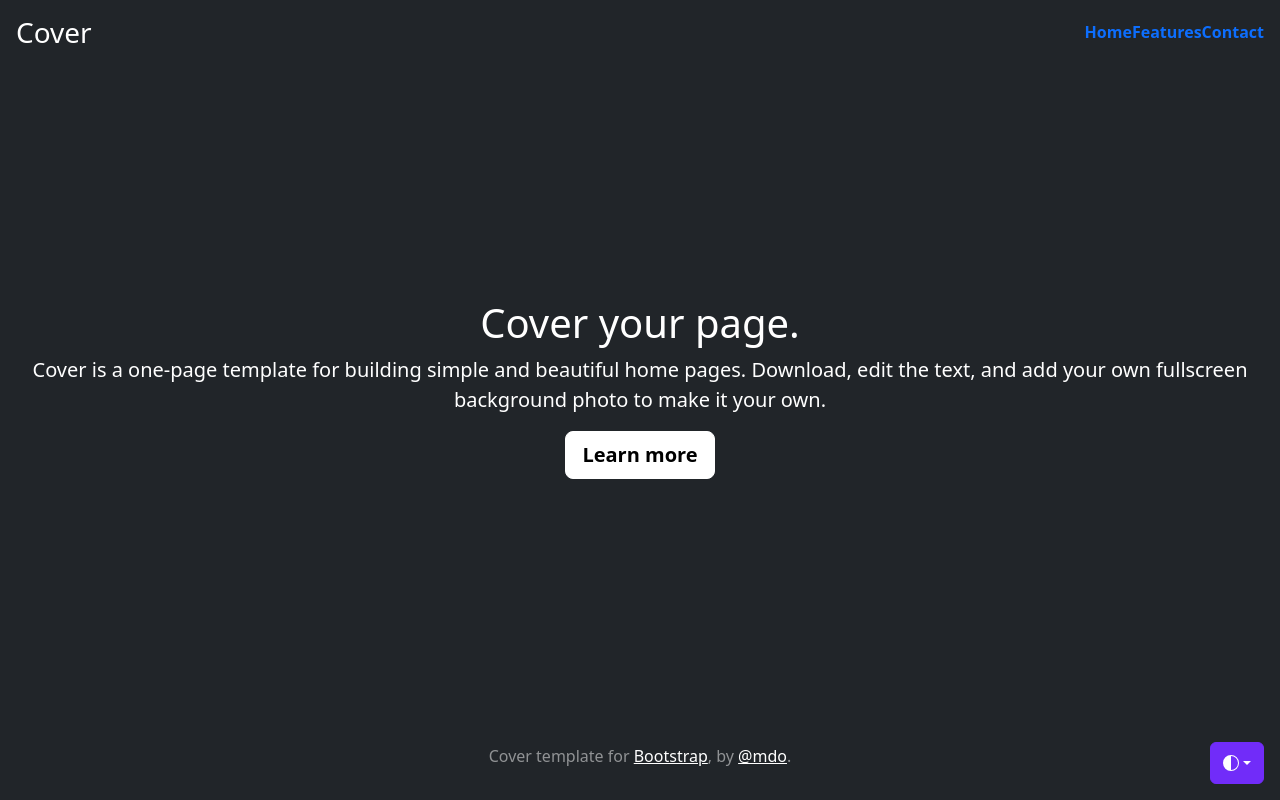
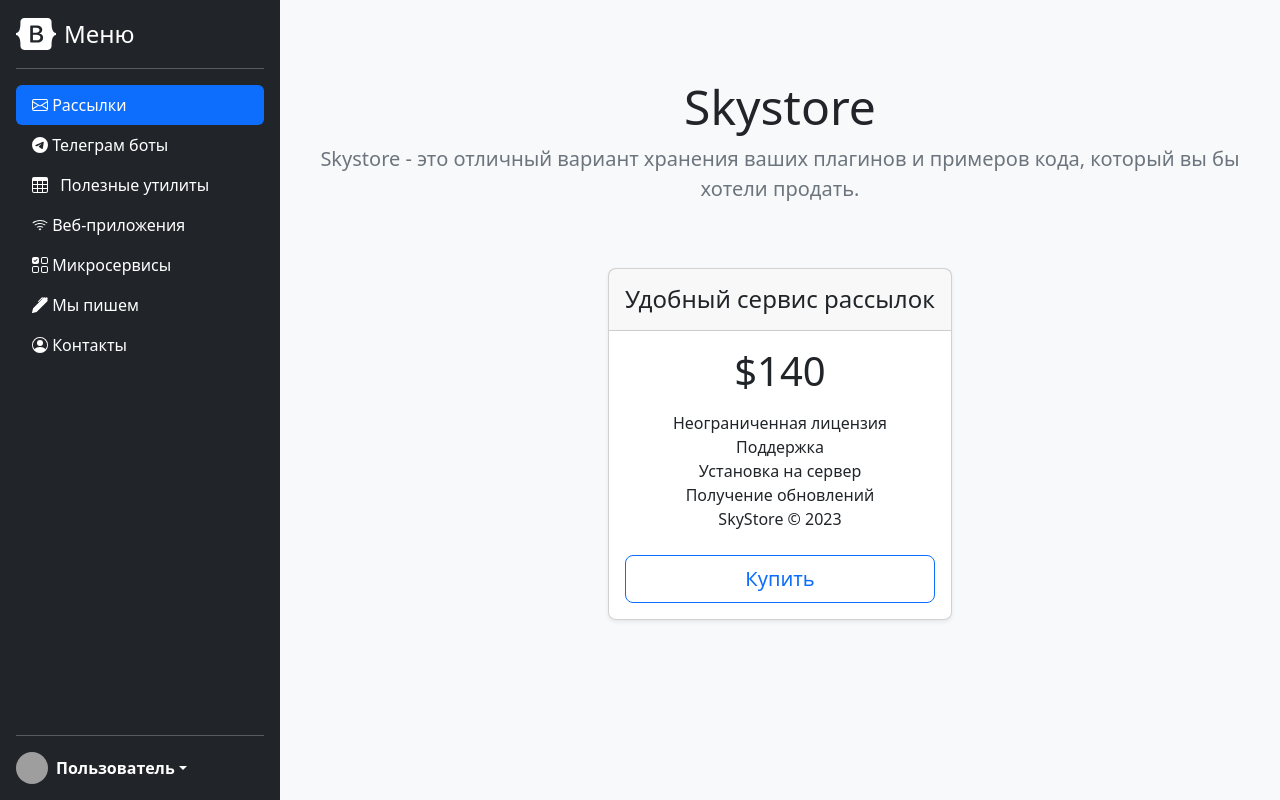
Before and after one commit to AlisaV365/projectDjango, a Django app: page /home/ in a window 1280 px wide. Run offline with Django 4.2, Linux system fonts and the light colour scheme; some libraries are stand-ins or nearby versions; grey boxes are pictures that could not be loaded.

Commit message:
страница home

```diff
--- a/catalog/templates/catalog/home.html
+++ b/catalog/templates/catalog/home.html
@@ -1,187 +1,177 @@
-{% load static %}
+
 <!doctype html>
-
-
-{%  block css_aditional %}
-{#    <link href="{% static '' %}css/bootstrap/min.css" rel="stylesheet">#}
-    <link href="{% static '' %}catalog/css/home.css" rel="stylesheet">
-{%  endblock %}
-
-
-<html lang="en" class="h-100" data-bs-theme="auto">
-  <head><script src="../assets/js/color-modes.js"></script>
-
+<html lang="en">
+  <head>
 	<meta charset="utf-8">
 	<meta name="viewport" content="width=device-width, initial-scale=1">
-    <meta name="description" content="">
-    <meta name="author" content="Mark Otto, Jacob Thornton, and Bootstrap contributors">
-    <meta name="generator" content="Hugo 0.112.5">
-    <title>Cover Template · Bootstrap v5.3</title>
-
-    <link rel="canonical" href="https://getbootstrap.com/docs/5.3/examples/cover/">
-
-
-
-
-
-<link href="../assets/dist/css/bootstrap.min.css" rel="stylesheet">
+	<title>Lesson 19.2 main</title>
+	<link href="https://cdn.jsdelivr.net/npm/bootstrap@5.3.0/dist/css/bootstrap.min.css" rel="stylesheet">
+	<script src="https://cdn.jsdelivr.net/npm/bootstrap@5.3.0/dist/js/bootstrap.bundle.min.js"></script>
 
 	  <style>
-      .bd-placeholder-img {
-        font-size: 1.125rem;
-        text-anchor: middle;
-        -webkit-user-select: none;
-        -moz-user-select: none;
-        user-select: none;
-      }
-
-      @media (min-width: 768px) {
-        .bd-placeholder-img-lg {
-          font-size: 3.5rem;
-        }
-      }
-
-      .b-example-divider {
-        width: 100%;
-        height: 3rem;
-        background-color: rgba(0, 0, 0, .1);
-        border: solid rgba(0, 0, 0, .15);
-        border-width: 1px 0;
-        box-shadow: inset 0 .5em 1.5em rgba(0, 0, 0, .1), inset 0 .125em .5em rgba(0, 0, 0, .15);
-      }
-
-      .b-example-vr {
-        flex-shrink: 0;
-        width: 1.5rem;
-        height: 100vh;
-      }
 
   		.bi {
 			vertical-align: -.125em;
 			fill: currentColor;
   		}
 
-      .nav-scroller {
-        position: relative;
-        z-index: 2;
-        height: 2.75rem;
+		body {
+		  min-height: 100vh;
+		  min-height: -webkit-fill-available;
+		}
+
+		html {
+		  height: -webkit-fill-available;
+		}
+
+		main {
+		  height: 100vh;
+		  height: -webkit-fill-available;
+		  max-height: 100vh;
+		  overflow-x: auto;
 		  overflow-y: hidden;
 		}
 
-      .nav-scroller .nav {
-        display: flex;
-        flex-wrap: nowrap;
-        padding-bottom: 1rem;
-        margin-top: -1px;
-        overflow-x: auto;
-        text-align: center;
-        white-space: nowrap;
-        -webkit-overflow-scrolling: touch;
-      }
-
-      .btn-bd-primary {
-        --bd-violet-bg: #712cf9;
-        --bd-violet-rgb: 112.520718, 44.062154, 249.437846;
-
-        --bs-btn-font-weight: 600;
-        --bs-btn-color: var(--bs-white);
-        --bs-btn-bg: var(--bd-violet-bg);
-        --bs-btn-border-color: var(--bd-violet-bg);
-        --bs-btn-hover-color: var(--bs-white);
-        --bs-btn-hover-bg: #6528e0;
-        --bs-btn-hover-border-color: #6528e0;
-        --bs-btn-focus-shadow-rgb: var(--bd-violet-rgb);
-        --bs-btn-active-color: var(--bs-btn-hover-color);
-        --bs-btn-active-bg: #5a23c8;
-        --bs-btn-active-border-color: #5a23c8;
-      }
-      .bd-mode-toggle {
-        z-index: 1500;
-      }
 	  </style>
 
+</head>
 
-    <!-- Custom styles for this template -->
-    <link href="cover.css" rel="stylesheet">
-  </head>
-  <body class="d-flex h-100 text-center text-bg-dark">
+
+  <body>
+
 <svg xmlns="http://www.w3.org/2000/svg" style="display: none;">
-      <symbol id="check2" viewBox="0 0 16 16">
-        <path d="M13.854 3.646a.5.5 0 0 1 0 .708l-7 7a.5.5 0 0 1-.708 0l-3.5-3.5a.5.5 0 1 1 .708-.708L6.5 10.293l6.646-6.647a.5.5 0 0 1 .708 0z"/>
+	<symbol id="bootstrap" viewBox="0 0 118 94">
+	  <title>Bootstrap</title>
+	  <path fill-rule="evenodd" clip-rule="evenodd" d="M24.509 0c-6.733 0-11.715 5.893-11.492 12.284.214 6.14-.064 14.092-2.066 20.577C8.943 39.365 5.547 43.485 0 44.014v5.972c5.547.529 8.943 4.649 10.951 11.153 2.002 6.485 2.28 14.437 2.066 20.577C12.794 88.106 17.776 94 24.51 94H93.5c6.733 0 11.714-5.893 11.491-12.284-.214-6.14.064-14.092 2.066-20.577 2.009-6.504 5.396-10.624 10.943-11.153v-5.972c-5.547-.529-8.934-4.649-10.943-11.153-2.002-6.484-2.28-14.437-2.066-20.577C105.214 5.894 100.233 0 93.5 0H24.508zM80 57.863C80 66.663 73.436 72 62.543 72H44a2 2 0 01-2-2V24a2 2 0 012-2h18.437c9.083 0 15.044 4.92 15.044 12.474 0 5.302-4.01 10.049-9.119 10.88v.277C75.317 46.394 80 51.21 80 57.863zM60.521 28.34H49.948v14.934h8.905c6.884 0 10.68-2.772 10.68-7.727 0-4.643-3.264-7.207-9.012-7.207zM49.948 49.2v16.458H60.91c7.167 0 10.964-2.876 10.964-8.281 0-5.406-3.903-8.178-11.425-8.178H49.948z"></path>
 	</symbol>
-      <symbol id="circle-half" viewBox="0 0 16 16">
-        <path d="M8 15A7 7 0 1 0 8 1v14zm0 1A8 8 0 1 1 8 0a8 8 0 0 1 0 16z"/>
+	<symbol id="home" viewBox="0 0 16 16">
+	  <path d="M8.354 1.146a.5.5 0 0 0-.708 0l-6 6A.5.5 0 0 0 1.5 7.5v7a.5.5 0 0 0 .5.5h4.5a.5.5 0 0 0 .5-.5v-4h2v4a.5.5 0 0 0 .5.5H14a.5.5 0 0 0 .5-.5v-7a.5.5 0 0 0-.146-.354L13 5.793V2.5a.5.5 0 0 0-.5-.5h-1a.5.5 0 0 0-.5.5v1.293L8.354 1.146zM2.5 14V7.707l5.5-5.5 5.5 5.5V14H10v-4a.5.5 0 0 0-.5-.5h-3a.5.5 0 0 0-.5.5v4H2.5z"/>
 	</symbol>
-      <symbol id="moon-stars-fill" viewBox="0 0 16 16">
-        <path d="M6 .278a.768.768 0 0 1 .08.858 7.208 7.208 0 0 0-.878 3.46c0 4.021 3.278 7.277 7.318 7.277.527 0 1.04-.055 1.533-.16a.787.787 0 0 1 .81.316.733.733 0 0 1-.031.893A8.349 8.349 0 0 1 8.344 16C3.734 16 0 12.286 0 7.71 0 4.266 2.114 1.312 5.124.06A.752.752 0 0 1 6 .278z"/>
-        <path d="M10.794 3.148a.217.217 0 0 1 .412 0l.387 1.162c.173.518.579.924 1.097 1.097l1.162.387a.217.217 0 0 1 0 .412l-1.162.387a1.734 1.734 0 0 0-1.097 1.097l-.387 1.162a.217.217 0 0 1-.412 0l-.387-1.162A1.734 1.734 0 0 0 9.31 6.593l-1.162-.387a.217.217 0 0 1 0-.412l1.162-.387a1.734 1.734 0 0 0 1.097-1.097l.387-1.162zM13.863.099a.145.145 0 0 1 .274 0l.258.774c.115.346.386.617.732.732l.774.258a.145.145 0 0 1 0 .274l-.774.258a1.156 1.156 0 0 0-.732.732l-.258.774a.145.145 0 0 1-.274 0l-.258-.774a1.156 1.156 0 0 0-.732-.732l-.774-.258a.145.145 0 0 1 0-.274l.774-.258c.346-.115.617-.386.732-.732L13.863.1z"/>
+	<symbol id="speedometer2" viewBox="0 0 16 16">
+	  <path d="M8 4a.5.5 0 0 1 .5.5V6a.5.5 0 0 1-1 0V4.5A.5.5 0 0 1 8 4zM3.732 5.732a.5.5 0 0 1 .707 0l.915.914a.5.5 0 1 1-.708.708l-.914-.915a.5.5 0 0 1 0-.707zM2 10a.5.5 0 0 1 .5-.5h1.586a.5.5 0 0 1 0 1H2.5A.5.5 0 0 1 2 10zm9.5 0a.5.5 0 0 1 .5-.5h1.5a.5.5 0 0 1 0 1H12a.5.5 0 0 1-.5-.5zm.754-4.246a.389.389 0 0 0-.527-.02L7.547 9.31a.91.91 0 1 0 1.302 1.258l3.434-4.297a.389.389 0 0 0-.029-.518z"/>
+	  <path fill-rule="evenodd" d="M0 10a8 8 0 1 1 15.547 2.661c-.442 1.253-1.845 1.602-2.932 1.25C11.309 13.488 9.475 13 8 13c-1.474 0-3.31.488-4.615.911-1.087.352-2.49.003-2.932-1.25A7.988 7.988 0 0 1 0 10zm8-7a7 7 0 0 0-6.603 9.329c.203.575.923.876 1.68.63C4.397 12.533 6.358 12 8 12s3.604.532 4.923.96c.757.245 1.477-.056 1.68-.631A7 7 0 0 0 8 3z"/>
 	</symbol>
-      <symbol id="sun-fill" viewBox="0 0 16 16">
-        <path d="M8 12a4 4 0 1 0 0-8 4 4 0 0 0 0 8zM8 0a.5.5 0 0 1 .5.5v2a.5.5 0 0 1-1 0v-2A.5.5 0 0 1 8 0zm0 13a.5.5 0 0 1 .5.5v2a.5.5 0 0 1-1 0v-2A.5.5 0 0 1 8 13zm8-5a.5.5 0 0 1-.5.5h-2a.5.5 0 0 1 0-1h2a.5.5 0 0 1 .5.5zM3 8a.5.5 0 0 1-.5.5h-2a.5.5 0 0 1 0-1h2A.5.5 0 0 1 3 8zm10.657-5.657a.5.5 0 0 1 0 .707l-1.414 1.415a.5.5 0 1 1-.707-.708l1.414-1.414a.5.5 0 0 1 .707 0zm-9.193 9.193a.5.5 0 0 1 0 .707L3.05 13.657a.5.5 0 0 1-.707-.707l1.414-1.414a.5.5 0 0 1 .707 0zm9.193 2.121a.5.5 0 0 1-.707 0l-1.414-1.414a.5.5 0 0 1 .707-.707l1.414 1.414a.5.5 0 0 1 0 .707zM4.464 4.465a.5.5 0 0 1-.707 0L2.343 3.05a.5.5 0 1 1 .707-.707l1.414 1.414a.5.5 0 0 1 0 .708z"/>
+	<symbol id="table" viewBox="0 0 16 16">
+	  <path d="M0 2a2 2 0 0 1 2-2h12a2 2 0 0 1 2 2v12a2 2 0 0 1-2 2H2a2 2 0 0 1-2-2V2zm15 2h-4v3h4V4zm0 4h-4v3h4V8zm0 4h-4v3h3a1 1 0 0 0 1-1v-2zm-5 3v-3H6v3h4zm-5 0v-3H1v2a1 1 0 0 0 1 1h3zm-4-4h4V8H1v3zm0-4h4V4H1v3zm5-3v3h4V4H6zm4 4H6v3h4V8z"/>
+	</symbol>
+	<symbol id="people-circle" viewBox="0 0 16 16">
+	  <path d="M11 6a3 3 0 1 1-6 0 3 3 0 0 1 6 0z"/>
+	  <path fill-rule="evenodd" d="M0 8a8 8 0 1 1 16 0A8 8 0 0 1 0 8zm8-7a7 7 0 0 0-5.468 11.37C3.242 11.226 4.805 10 8 10s4.757 1.225 5.468 2.37A7 7 0 0 0 8 1z"/>
+	</symbol>
+	<symbol id="grid" viewBox="0 0 16 16">
+	  <path d="M1 2.5A1.5 1.5 0 0 1 2.5 1h3A1.5 1.5 0 0 1 7 2.5v3A1.5 1.5 0 0 1 5.5 7h-3A1.5 1.5 0 0 1 1 5.5v-3zM2.5 2a.5.5 0 0 0-.5.5v3a.5.5 0 0 0 .5.5h3a.5.5 0 0 0 .5-.5v-3a.5.5 0 0 0-.5-.5h-3zm6.5.5A1.5 1.5 0 0 1 10.5 1h3A1.5 1.5 0 0 1 15 2.5v3A1.5 1.5 0 0 1 13.5 7h-3A1.5 1.5 0 0 1 9 5.5v-3zm1.5-.5a.5.5 0 0 0-.5.5v3a.5.5 0 0 0 .5.5h3a.5.5 0 0 0 .5-.5v-3a.5.5 0 0 0-.5-.5h-3zM1 10.5A1.5 1.5 0 0 1 2.5 9h3A1.5 1.5 0 0 1 7 10.5v3A1.5 1.5 0 0 1 5.5 15h-3A1.5 1.5 0 0 1 1 13.5v-3zm1.5-.5a.5.5 0 0 0-.5.5v3a.5.5 0 0 0 .5.5h3a.5.5 0 0 0 .5-.5v-3a.5.5 0 0 0-.5-.5h-3zm6.5.5A1.5 1.5 0 0 1 10.5 9h3a1.5 1.5 0 0 1 1.5 1.5v3a1.5 1.5 0 0 1-1.5 1.5h-3A1.5 1.5 0 0 1 9 13.5v-3zm1.5-.5a.5.5 0 0 0-.5.5v3a.5.5 0 0 0 .5.5h3a.5.5 0 0 0 .5-.5v-3a.5.5 0 0 0-.5-.5h-3z"/>
 	</symbol>
   </svg>
 
-    <div class="dropdown position-fixed bottom-0 end-0 mb-3 me-3 bd-mode-toggle">
-      <button class="btn btn-bd-primary py-2 dropdown-toggle d-flex align-items-center"
-              id="bd-theme"
-              type="button"
-              aria-expanded="false"
-              data-bs-toggle="dropdown"
-              aria-label="Toggle theme (auto)">
-        <svg class="bi my-1 theme-icon-active" width="1em" height="1em"><use href="#circle-half"></use></svg>
-        <span class="visually-hidden" id="bd-theme-text">Toggle theme</span>
-      </button>
-      <ul class="dropdown-menu dropdown-menu-end shadow" aria-labelledby="bd-theme-text">
-        <li>
-          <button type="button" class="dropdown-item d-flex align-items-center" data-bs-theme-value="light" aria-pressed="false">
-            <svg class="bi me-2 opacity-50 theme-icon" width="1em" height="1em"><use href="#sun-fill"></use></svg>
-            Light
-            <svg class="bi ms-auto d-none" width="1em" height="1em"><use href="#check2"></use></svg>
-          </button>
+
+
+<main class="d-flex flex-nowrap">
+
+		<div class="d-flex flex-column flex-shrink-0 p-3 text-bg-dark" style="width: 280px;">
+		  <a href="/" class="d-flex align-items-center mb-3 mb-md-0 me-md-auto text-white text-decoration-none">
+			<svg class="bi pe-none me-2" width="40" height="32"><use xlink:href="#bootstrap"/></svg>
+			<span class="fs-4">Меню</span>
+		  </a>
+		  <hr>
+		  <ul class="nav nav-pills flex-column mb-auto">
+			<li class="nav-item">
+			  <a href="/" class="nav-link active" aria-current="page">
+				<svg xmlns="http://www.w3.org/2000/svg" width="16" height="16" fill="currentColor" class="bi bi-envelope" viewBox="0 0 16 16">
+  <path d="M0 4a2 2 0 0 1 2-2h12a2 2 0 0 1 2 2v8a2 2 0 0 1-2 2H2a2 2 0 0 1-2-2V4Zm2-1a1 1 0 0 0-1 1v.217l7 4.2 7-4.2V4a1 1 0 0 0-1-1H2Zm13 2.383-4.708 2.825L15 11.105V5.383Zm-.034 6.876-5.64-3.471L8 9.583l-1.326-.795-5.64 3.47A1 1 0 0 0 2 13h12a1 1 0 0 0 .966-.741ZM1 11.105l4.708-2.897L1 5.383v5.722Z"/>
+</svg>
+				Рассылки
+			  </a>
 			</li>
 			<li>
-          <button type="button" class="dropdown-item d-flex align-items-center" data-bs-theme-value="dark" aria-pressed="false">
-            <svg class="bi me-2 opacity-50 theme-icon" width="1em" height="1em"><use href="#moon-stars-fill"></use></svg>
-            Dark
-            <svg class="bi ms-auto d-none" width="1em" height="1em"><use href="#check2"></use></svg>
-          </button>
+			  <a href="#" class="nav-link text-white">
+				<svg xmlns="http://www.w3.org/2000/svg" width="16" height="16" fill="currentColor" class="bi bi-telegram" viewBox="0 0 16 16">
+  <path d="M16 8A8 8 0 1 1 0 8a8 8 0 0 1 16 0zM8.287 5.906c-.778.324-2.334.994-4.666 2.01-.378.15-.577.298-.595.442-.03.243.275.339.69.47l.175.055c.408.133.958.288 1.243.294.26.006.549-.1.868-.32 2.179-1.471 3.304-2.214 3.374-2.23.05-.012.12-.026.166.016.047.041.042.12.037.141-.03.129-1.227 1.241-1.846 1.817-.193.18-.33.307-.358.336a8.154 8.154 0 0 1-.188.186c-.38.366-.664.64.015 1.088.327.216.589.393.85.571.284.194.568.387.936.629.093.06.183.125.27.187.331.236.63.448.997.414.214-.02.435-.22.547-.82.265-1.417.786-4.486.906-5.751a1.426 1.426 0 0 0-.013-.315.337.337 0 0 0-.114-.217.526.526 0 0 0-.31-.093c-.3.005-.763.166-2.984 1.09z"/>
+</svg>
+				Телеграм боты
+			  </a>
 			</li>
 			<li>
-          <button type="button" class="dropdown-item d-flex align-items-center active" data-bs-theme-value="auto" aria-pressed="true">
-            <svg class="bi me-2 opacity-50 theme-icon" width="1em" height="1em"><use href="#circle-half"></use></svg>
-            Auto
-            <svg class="bi ms-auto d-none" width="1em" height="1em"><use href="#check2"></use></svg>
-          </button>
+			  <a href="#" class="nav-link text-white">
+				<svg class="bi pe-none me-2" width="16" height="16"><use xlink:href="#table"/></svg>
+				Полезные утилиты
+			  </a>
+			</li>
+			<li>
+			  <a href="/contacts/" class="nav-link text-white">
+				<svg xmlns="http://www.w3.org/2000/svg" width="16" height="16" fill="currentColor" class="bi bi-wifi" viewBox="0 0 16 16">
+  <path d="M15.384 6.115a.485.485 0 0 0-.047-.736A12.444 12.444 0 0 0 8 3C5.259 3 2.723 3.882.663 5.379a.485.485 0 0 0-.048.736.518.518 0 0 0 .668.05A11.448 11.448 0 0 1 8 4c2.507 0 4.827.802 6.716 2.164.205.148.49.13.668-.049z"/>
+  <path d="M13.229 8.271a.482.482 0 0 0-.063-.745A9.455 9.455 0 0 0 8 6c-1.905 0-3.68.56-5.166 1.526a.48.48 0 0 0-.063.745.525.525 0 0 0 .652.065A8.46 8.46 0 0 1 8 7a8.46 8.46 0 0 1 4.576 1.336c.206.132.48.108.653-.065zm-2.183 2.183c.226-.226.185-.605-.1-.75A6.473 6.473 0 0 0 8 9c-1.06 0-2.062.254-2.946.704-.285.145-.326.524-.1.75l.015.015c.16.16.407.19.611.09A5.478 5.478 0 0 1 8 10c.868 0 1.69.201 2.42.56.203.1.45.07.61-.091l.016-.015zM9.06 12.44c.196-.196.198-.52-.04-.66A1.99 1.99 0 0 0 8 11.5a1.99 1.99 0 0 0-1.02.28c-.238.14-.236.464-.04.66l.706.706a.5.5 0 0 0 .707 0l.707-.707z"/>
+</svg>
+				Веб-приложения
+			  </a>
+			</li>
+			<li>
+			  <a href="/contacts/" class="nav-link text-white">
+				<svg xmlns="http://www.w3.org/2000/svg" width="16" height="16" fill="currentColor" class="bi bi-ui-checks-grid" viewBox="0 0 16 16">
+  <path d="M2 10h3a1 1 0 0 1 1 1v3a1 1 0 0 1-1 1H2a1 1 0 0 1-1-1v-3a1 1 0 0 1 1-1zm9-9h3a1 1 0 0 1 1 1v3a1 1 0 0 1-1 1h-3a1 1 0 0 1-1-1V2a1 1 0 0 1 1-1zm0 9a1 1 0 0 0-1 1v3a1 1 0 0 0 1 1h3a1 1 0 0 0 1-1v-3a1 1 0 0 0-1-1h-3zm0-10a2 2 0 0 0-2 2v3a2 2 0 0 0 2 2h3a2 2 0 0 0 2-2V2a2 2 0 0 0-2-2h-3zM2 9a2 2 0 0 0-2 2v3a2 2 0 0 0 2 2h3a2 2 0 0 0 2-2v-3a2 2 0 0 0-2-2H2zm7 2a2 2 0 0 1 2-2h3a2 2 0 0 1 2 2v3a2 2 0 0 1-2 2h-3a2 2 0 0 1-2-2v-3zM0 2a2 2 0 0 1 2-2h3a2 2 0 0 1 2 2v3a2 2 0 0 1-2 2H2a2 2 0 0 1-2-2V2zm5.354.854a.5.5 0 1 0-.708-.708L3 3.793l-.646-.647a.5.5 0 1 0-.708.708l1 1a.5.5 0 0 0 .708 0l2-2z"/>
+</svg>
+				Микросервисы
+			  </a>
+			</li>
+			<li>
+			  <a href="/contacts/" class="nav-link text-white">
+				<svg xmlns="http://www.w3.org/2000/svg" width="16" height="16" fill="currentColor" class="bi bi-pen-fill" viewBox="0 0 16 16">
+  <path d="m13.498.795.149-.149a1.207 1.207 0 1 1 1.707 1.708l-.149.148a1.5 1.5 0 0 1-.059 2.059L4.854 14.854a.5.5 0 0 1-.233.131l-4 1a.5.5 0 0 1-.606-.606l1-4a.5.5 0 0 1 .131-.232l9.642-9.642a.5.5 0 0 0-.642.056L6.854 4.854a.5.5 0 1 1-.708-.708L9.44.854A1.5 1.5 0 0 1 11.5.796a1.5 1.5 0 0 1 1.998-.001z"/>
+</svg>
+				Мы пишем
+			  </a>
+			</li>
+			<li>
+			  <a href="/contacts/" class="nav-link text-white">
+				<svg xmlns="http://www.w3.org/2000/svg" width="16" height="16" fill="currentColor" class="bi bi-person-circle" viewBox="0 0 16 16">
+  <path d="M11 6a3 3 0 1 1-6 0 3 3 0 0 1 6 0z"/>
+  <path fill-rule="evenodd" d="M0 8a8 8 0 1 1 16 0A8 8 0 0 1 0 8zm8-7a7 7 0 0 0-5.468 11.37C3.242 11.226 4.805 10 8 10s4.757 1.225 5.468 2.37A7 7 0 0 0 8 1z"/>
+</svg>
+				Контакты
+			  </a>
 			</li>
 		  </ul>
+		  <hr>
+		  <div class="dropdown">
+			<a href="#" class="d-flex align-items-center text-white text-decoration-none dropdown-toggle" data-bs-toggle="dropdown" aria-expanded="false">
+			  <img src="https://github.com/mdo.png" alt="" width="32" height="32" class="rounded-circle me-2">
+			  <strong>Пользователь</strong>
+			</a>
+			<ul class="dropdown-menu dropdown-menu-dark text-small shadow">
+			  <li><a class="dropdown-item" href="#">Профиль</a></li>
+			  <li><hr class="dropdown-divider"></li>
+			  <li><a class="dropdown-item" href="#">Выход</a></li>
+			</ul>
+		  </div>
 		</div>
 
 
-<div class="cover-container d-flex w-100 h-100 p-3 mx-auto flex-column">
-  <header class="mb-auto">
-    <div>
-      <h3 class="float-md-start mb-0">Cover</h3>
-      <nav class="nav nav-masthead justify-content-center float-md-end">
-        <a class="nav-link fw-bold py-1 px-0 active" aria-current="page" href="#">Home</a>
-        <a class="nav-link fw-bold py-1 px-0" href="#">Features</a>
-        <a class="nav-link fw-bold py-1 px-0" href="#">Contact</a>
-      </nav>
+		<div class="d-flex flex-column p-3 bg-body-tertiary" style="height: 100vh;width: 100vw;">
+			<h1 class="d-flex display-5 fw-normal justify-content-center align-items-end" style="height: 15vh;">Skystore</h1>
+			<p class="text-center fs-5 text-secondary">Skystore - это отличный вариант хранения ваших плагинов и примеров кода, который вы бы хотели продать. </p>
+			<div class="row row-cols-lg-3 my-5 text-center align-items-center justify-content-center">
+				<div class="col-lg-auto mx-lg-5">
+					<div class="card mb-4 rounded-3 shadow-sm">
+					  <div class="card-header py-3">
+						<h4 class="my-0 fw-normal">Удобный сервис рассылок</h4>
 					  </div>
-  </header>
+					  <div class="card-body">
+						<h1 class="card-title pricing-card-title">$140</h1>
+						<ul class="list-unstyled mt-3 mb-4">
+						    <li>Неограниченная лицензия</li>
+							<li>Поддержка</li>
+							<li>Установка на сервер</li>
+							<li>Получение обновлений</li>
+						    <li>SkyStore © 2023</li>
+						</ul>
+						<button type="button" class="w-100 btn btn-lg btn-outline-primary">Купить</button>
+					  </div>
+					</div>
+				</div>
 
-  <main class="px-3">
-    <h1>Cover your page.</h1>
-    <p class="lead">Cover is a one-page template for building simple and beautiful home pages. Download, edit the text, and add your own fullscreen background photo to make it your own.</p>
-    <p class="lead">
-      <a href="#" class="btn btn-lg btn-light fw-bold border-white bg-white">Learn more</a>
-    </p>
+			</div>
+		</div>
 </main>
-
-  <footer class="mt-auto text-white-50">
-    <p>Cover template for <a href="https://getbootstrap.com/" class="text-white">Bootstrap</a>, by <a href="https://twitter.com/mdo" class="text-white">@mdo</a>.</p>
-  </footer>
-</div>
-<script src="{% static 'catalog/js/bootstrap.bundle.min.js' %}"></script>
 
   </body>
 </html>
```
Lines whose indentation alone changed are shown as unchanged.
